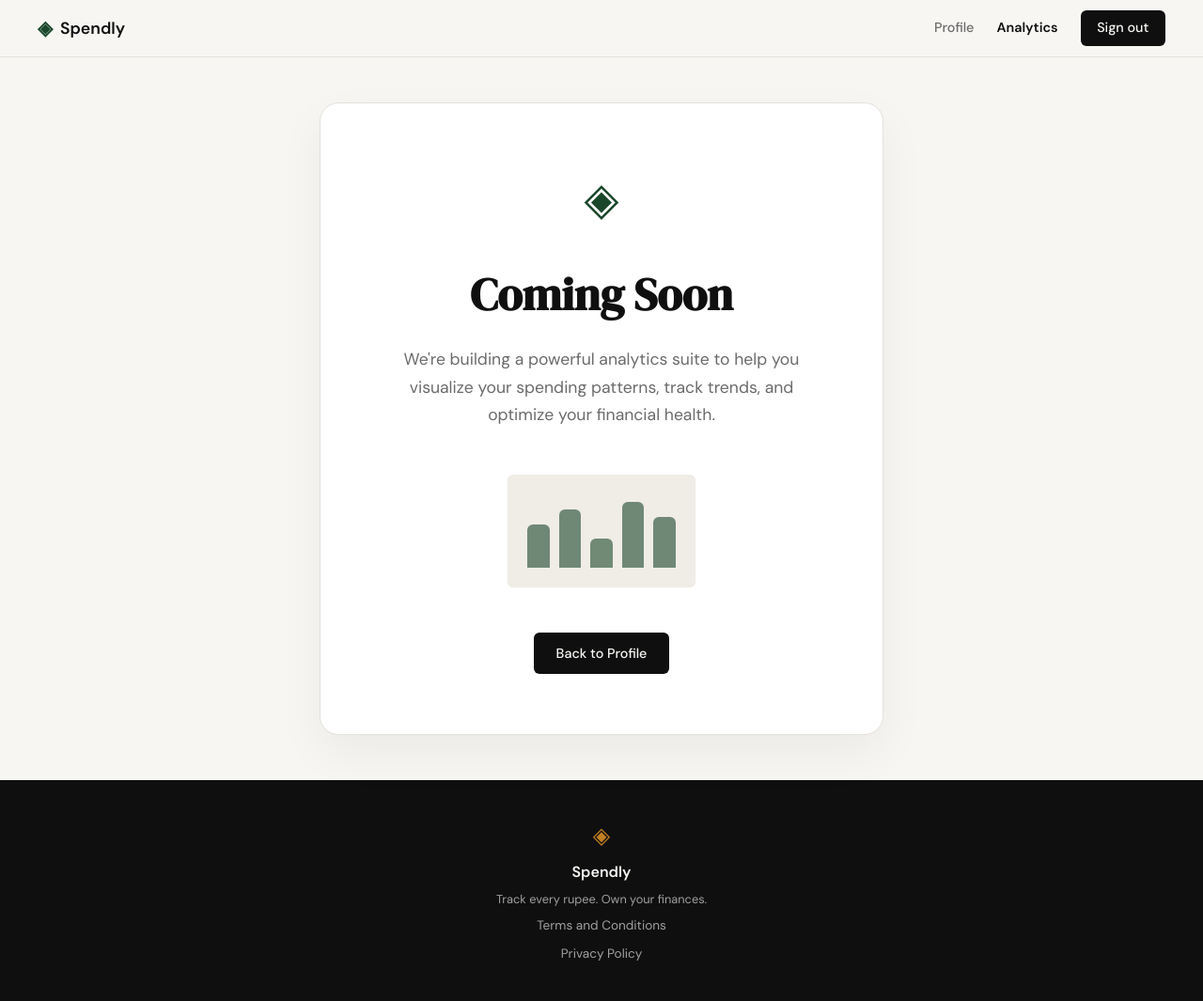
After one commit to Keshav-Garg29/spendly_1, a Flask app: page /analytics in a window 1280 px wide. The commit adds this page. Shown: the whole page at 94% size. Run offline with Flask 3, Linux system fonts and the light colour scheme; the visitor is signed in with stand-in values (Sample User, id 1).

Commit message:
Updating repo

```diff
--- a/app.py
+++ b/app.py
@@ -151,6 +151,15 @@ def logout():
     return redirect(url_for('landing'))
 
 
+@app.route("/analytics")
+def analytics():
+    user_id = session.get('user_id')
+    if not user_id:
+        return redirect(url_for('login', error="Please log in to access this page"))
+
+    return render_template("analytics.html")
+
+
 @app.route("/profile")
 def profile():
     user_id = session.get('user_id')
--- a/static/css/style.css
+++ b/static/css/style.css
@@ -102,6 +102,7 @@ a { color: inherit; text-decoration: none; }
 
 .nav-links a { color: var(--ink-muted); transition: color 0.2s; }
 .nav-links a:hover { color: var(--ink); }
+.nav-links a.active { color: var(--ink); font-weight: 600; }
 
 .nav-cta {
     background: var(--ink) !important;
@@ -1107,3 +1108,87 @@ a { color: inherit; text-decoration: none; }
     color: var(--ink-muted);
     font-variant-numeric: tabular-nums;
 }
+
+/* ------------------------------------------------------------------ */
+/* Analytics Page                                                          */
+/* ------------------------------------------------------------------ */
+
+.analytics-section {
+    min-height: calc(100vh - 60px - 100px);
+    display: flex;
+    align-items: center;
+    justify-content: center;
+    padding: 3rem 2rem;
+}
+
+.analytics-container {
+    width: 100%;
+    max-width: 600px;
+    text-align: center;
+}
+
+.coming-soon-card {
+    background: var(--paper-card);
+    border: 1px solid var(--border);
+    border-radius: var(--radius-lg);
+    padding: 4rem 2rem;
+    box-shadow: 0 20px 50px rgba(0,0,0,0.05);
+}
+
+.coming-soon-icon {
+    font-size: 3rem;
+    color: var(--accent);
+    margin-bottom: 1.5rem;
+}
+
+.coming-soon-title {
+    font-family: var(--font-display);
+    font-size: 3rem;
+    color: var(--ink);
+    margin-bottom: 1rem;
+}
+
+.coming-soon-subtitle {
+    font-size: 1.1rem;
+    color: var(--ink-muted);
+    line-height: 1.7;
+    margin-bottom: 3rem;
+    max-width: 480px;
+    margin-left: auto;
+    margin-right: auto;
+}
+
+.coming-soon-visual {
+    margin-bottom: 3rem;
+    display: flex;
+    justify-content: center;
+}
+
+.visual-placeholder {
+    display: flex;
+    align-items: flex-end;
+    gap: 10px;
+    height: 120px;
+    width: 200px;
+    background: var(--paper-warm);
+    border-radius: var(--radius-sm);
+    padding: 20px;
+    border: 1px solid var(--border-soft);
+}
+
+.placeholder-bar {
+    flex: 1;
+    background: var(--accent);
+    border-radius: var(--radius-sm) var(--radius-sm) 0 0;
+    opacity: 0.6;
+    transition: opacity 0.3s;
+}
+
+.placeholder-bar:hover {
+    opacity: 1;
+}
+
+.coming-soon-actions {
+    display: flex;
+    justify-content: center;
+}
--- /dev/null
+++ b/templates/analytics.html
@@ -0,0 +1,29 @@
+{% extends "base.html" %}
+{% block title %}Analytics — Spendly{% endblock %}
+
+{% block content %}
+<section class="analytics-section">
+    <div class="analytics-container">
+        <div class="coming-soon-card">
+            <div class="coming-soon-icon">◈</div>
+            <h1 class="coming-soon-title">Coming Soon</h1>
+            <p class="coming-soon-subtitle">
+                We're building a powerful analytics suite to help you visualize your spending patterns,
+                track trends, and optimize your financial health.
+            </p>
+            <div class="coming-soon-visual">
+                <div class="visual-placeholder">
+                    <div class="placeholder-bar" style="height: 60%"></div>
+                    <div class="placeholder-bar" style="height: 80%"></div>
+                    <div class="placeholder-bar" style="height: 40%"></div>
+                    <div class="placeholder-bar" style="height: 90%"></div>
+                    <div class="placeholder-bar" style="height: 70%"></div>
+                </div>
+            </div>
+            <div class="coming-soon-actions">
+                <a href="{{ url_for('profile') }}" class="btn-primary">Back to Profile</a>
+            </div>
+        </div>
+    </div>
+</section>
+{% endblock %}
--- a/templates/base.html
+++ b/templates/base.html
@@ -20,10 +20,11 @@
             </a>
             <div class="nav-links">
                 {% if session.get('user_id') %}
-                    <a href="{{ url_for('profile') }}">Profile</a>
+                    <a href="{{ url_for('profile') }}" class="{{ 'active' if request.endpoint == 'profile' }}">Profile</a>
+                    <a href="{{ url_for('analytics') }}" class="{{ 'active' if request.endpoint == 'analytics' }}">Analytics</a>
                     <a href="{{ url_for('logout') }}" class="nav-cta">Sign out</a>
                 {% else %}
-                    <a href="{{ url_for('login') }}">Sign in</a>
+                    <a href="{{ url_for('login') }}" class="{{ 'active' if request.endpoint == 'login' }}">Sign in</a>
                     <a href="{{ url_for('register') }}" class="nav-cta">Get started</a>
                 {% endif %}
             </div>
```
Also changed, not shown: .claude/settings.local.json.
